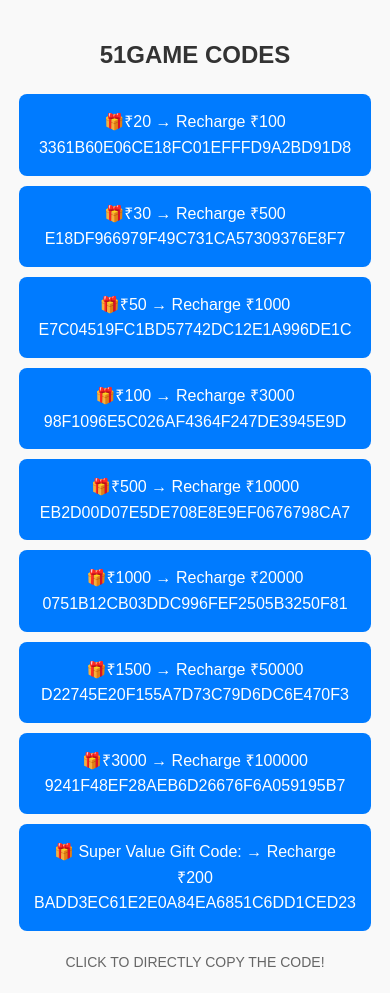
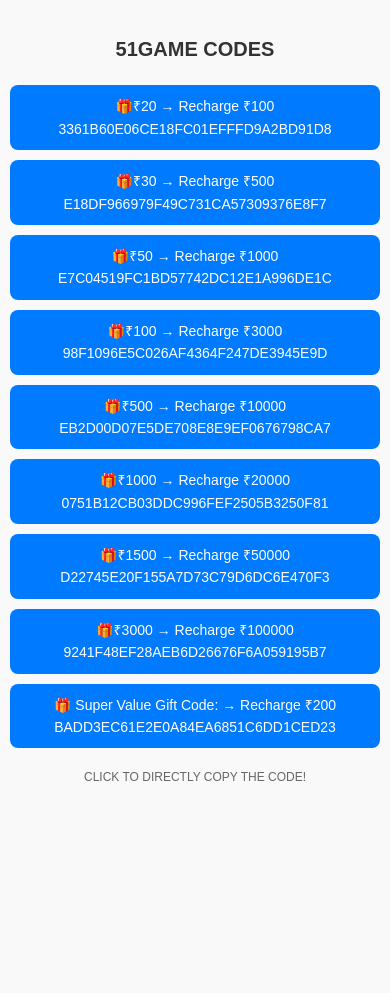
Before and after one commit to DaniPop88/code, a plain HTML site: page index.html in a window 390 px wide. After the commit the page ends 844 px from the top, so only its background shows below. Drawn offline with Linux system fonts and the light colour scheme.

Commit message:
Add files via upload

```diff
--- a/index.html
+++ b/index.html
@@ -10,15 +10,13 @@
       line-height: 1.6;
       background-color: #f9f9f9;
       color: #333;
-      display: flex;
-      justify-content: center;
-      align-items: center;
-      min-height: 100vh;
       margin: 0;
-      padding: 20px;
+      padding: 0;
     }
     .container {
       max-width: 500px;
+      margin: 20px auto;
+      padding: 20px;
       text-align: center;
     }
     h1 {
@@ -72,6 +70,23 @@
       from { bottom: 30px; opacity: 1; }
       to { bottom: 0; opacity: 0; }
     }
+    /* Responsive Design for Mobile */
+    @media (max-width: 768px) {
+      .container {
+        padding: 10px;
+        margin: 10px auto;
+      }
+      .code-item {
+        font-size: 14px;
+        padding: 10px;
+      }
+      h1 {
+        font-size: 20px;
+      }
+      .note {
+        font-size: 12px;
+      }
+    }
   </style>
 </head>
 <body>
@@ -117,19 +132,15 @@
 
 <script>
   function copyToClipboard(text) {
-    // Membuat elemen input sementara
     const tempInput = document.createElement("input");
     tempInput.value = text;
     document.body.appendChild(tempInput);
 
-    // Menyalin teks ke clipboard
     tempInput.select();
     document.execCommand("copy");
 
-    // Menghapus elemen input sementara
     document.body.removeChild(tempInput);
 
-    // Menampilkan notifikasi custom
     showToast("Code copied: " + text);
   }
 
@@ -138,7 +149,6 @@
     toast.textContent = message;
     toast.className = "toast show";
 
-    // Sembunyikan notifikasi setelah 3 detik
     setTimeout(() => {
       toast.className = toast.className.replace("show", "");
     }, 3000);
```
